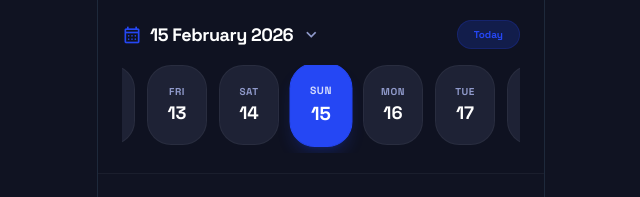
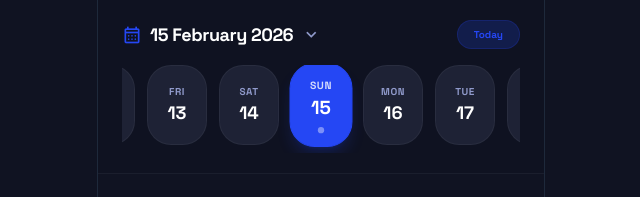
Before and after one commit to pragatibhandari/Nova-daily-routine-Planner, a React (Vite) app: page / in a window 1280 px wide. Shown: the top 197 px of the page, without its empty margins (319-959 px from the left). Built offline with nearby package versions, Linux system fonts and the light colour scheme.

Commit message:
date header ux changed

```diff
--- a/components/DateHeader.tsx
+++ b/components/DateHeader.tsx
@@ -42,12 +42,18 @@ const DateHeader: React.FC<DateHeaderProps> = ({ selectedDate, setSelectedDate,
 
   const scrollRef = useRef<HTMLDivElement>(null);
 
+  const scrollToDate = (dateStr: string) => {
+    if (scrollRef.current) {
+      const targetEl = scrollRef.current.querySelector(`[data-full="${dateStr}"]`);
+      if (targetEl) {
+        targetEl.scrollIntoView({ behavior: 'smooth', inline: 'center', block: 'nearest' });
+      }
+    }
+  };
+
   useEffect(() => {
     const timer = setTimeout(() => {
-      const selectedEl = scrollRef.current?.querySelector('[data-selected="true"]');
-      if (selectedEl) {
-        selectedEl.scrollIntoView({ behavior: 'smooth', inline: 'center', block: 'nearest' });
-      }
+      scrollToDate(selectedDate);
     }, 50);
     return () => clearTimeout(timer);
   }, [selectedDate]);
@@ -57,6 +63,10 @@ const DateHeader: React.FC<DateHeaderProps> = ({ selectedDate, setSelectedDate,
     const localToday = `${now.getFullYear()}-${(now.getMonth() + 1).toString().padStart(2, '0')}-${now.getDate().toString().padStart(2, '0')}`;
     setSelectedDate(localToday);
     setViewMonth(new Date(now.getFullYear(), now.getMonth(), 1));
+
+    // Explicitly trigger scroll in case selectedDate was already today
+    // React state update is asynchronous and might bail out if value is same
+    setTimeout(() => scrollToDate(localToday), 10);
   };
 
   // Calendar logic
@@ -188,6 +198,7 @@ const DateHeader: React.FC<DateHeaderProps> = ({ selectedDate, setSelectedDate,
               <div
                 key={item.full}
                 data-selected={isSelected}
+                data-full={item.full}
                 onClick={() => setSelectedDate(item.full)}
                 className={`flex flex-col items-center justify-center min-w-[60px] h-20 rounded-xl cursor-pointer transition-all border ${
                   isSelected
@@ -201,8 +212,8 @@ const DateHeader: React.FC<DateHeaderProps> = ({ selectedDate, setSelectedDate,
                 <span className={`text-lg font-bold ${isSelected ? '' : 'text-slate-900 dark:text-white'}`}>
                   {item.date}
                 </span>
-                {isToday && !isSelected && (
-                  <div className="w-1.5 h-1.5 bg-primary rounded-full mt-1"></div>
+                {isToday && (
+                  <div className={`w-1.5 h-1.5 rounded-full mt-1 ${isSelected ? 'bg-white/40' : 'bg-primary'}`}></div>
                 )}
               </div>
             );
```
